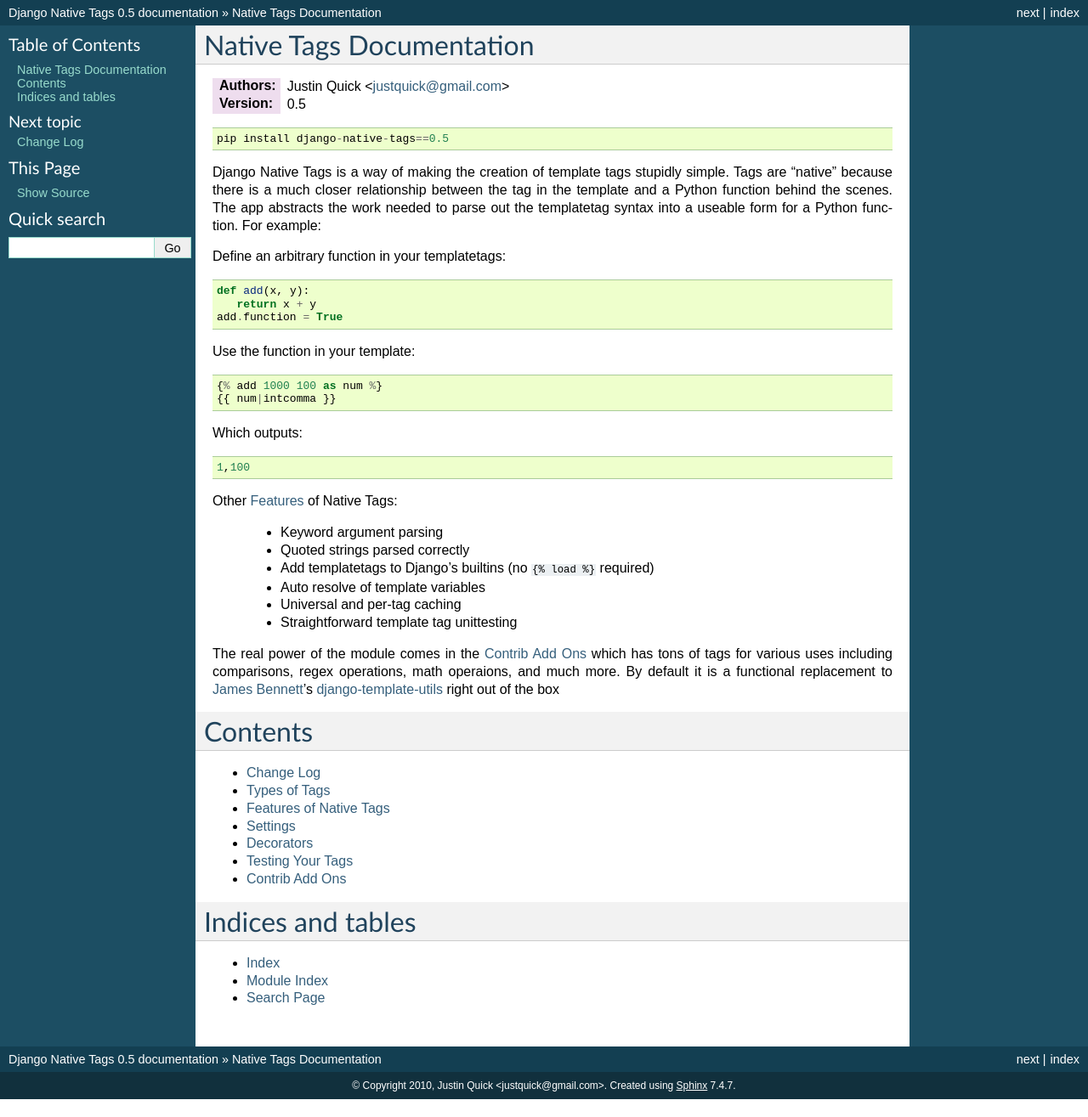
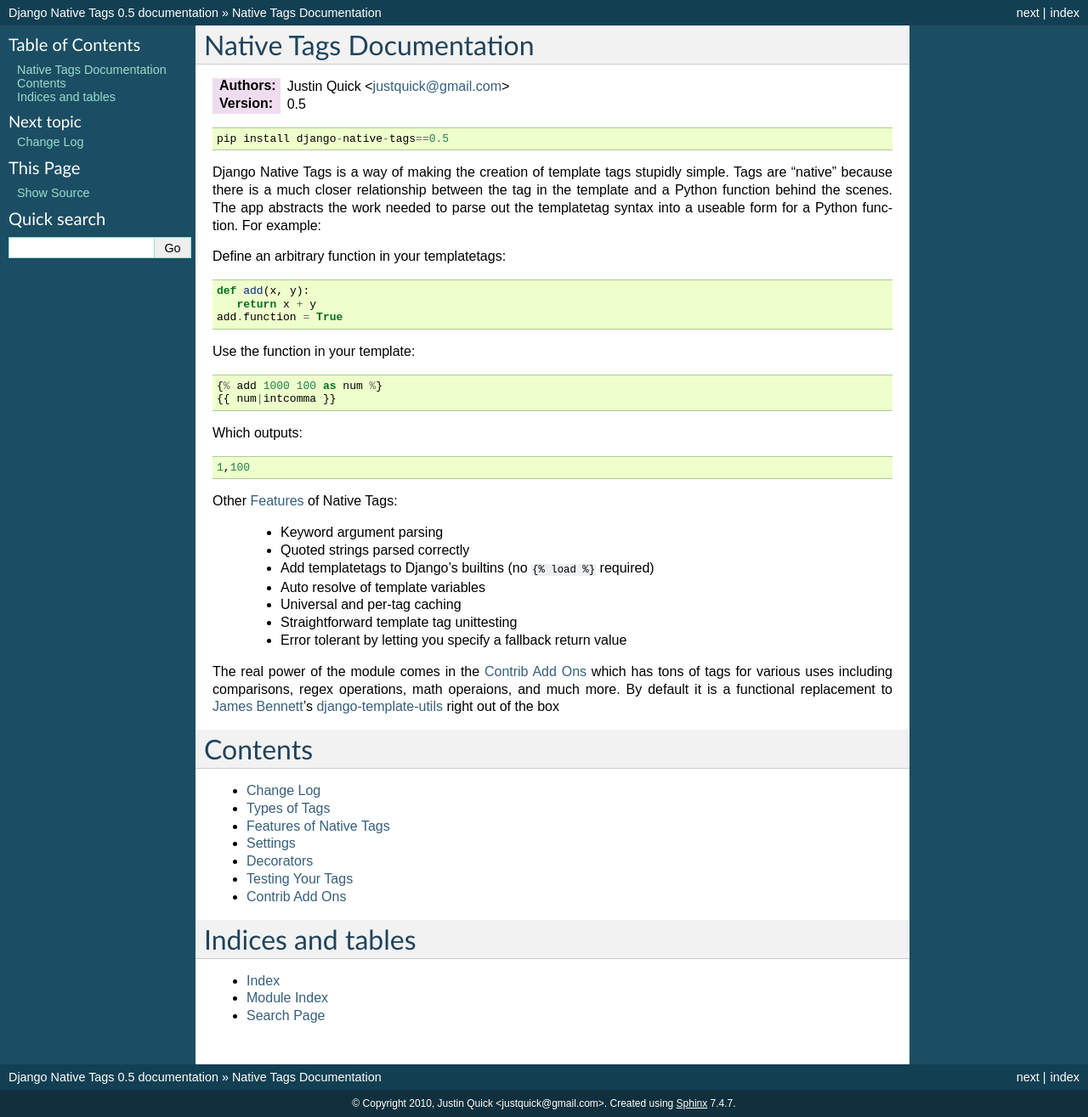
Before and after one commit to justquick/django-native-tags, a Sphinx documentation site: the page built from docs/index.txt, in a window 1280 px wide. Shown: the whole page at 85% size. Built offline with Sphinx 7.4.7, drawn with Linux system fonts in a browser that asks for light colours; before the commit the page ends 1294 px from its top, so only the background shows below that.

Commit message:
missed this bit in docs

```diff
--- a/docs/index.txt
+++ b/docs/index.txt
@@ -39,6 +39,7 @@
  * Auto resolve of template variables
  * Universal and per-tag caching
  * Straightforward template tag unittesting
+ * Error tolerant by letting you specify a fallback return value
 
 
 The real power of the module comes in the :ref:`contrib-index` which has tons of tags for various uses including
```
